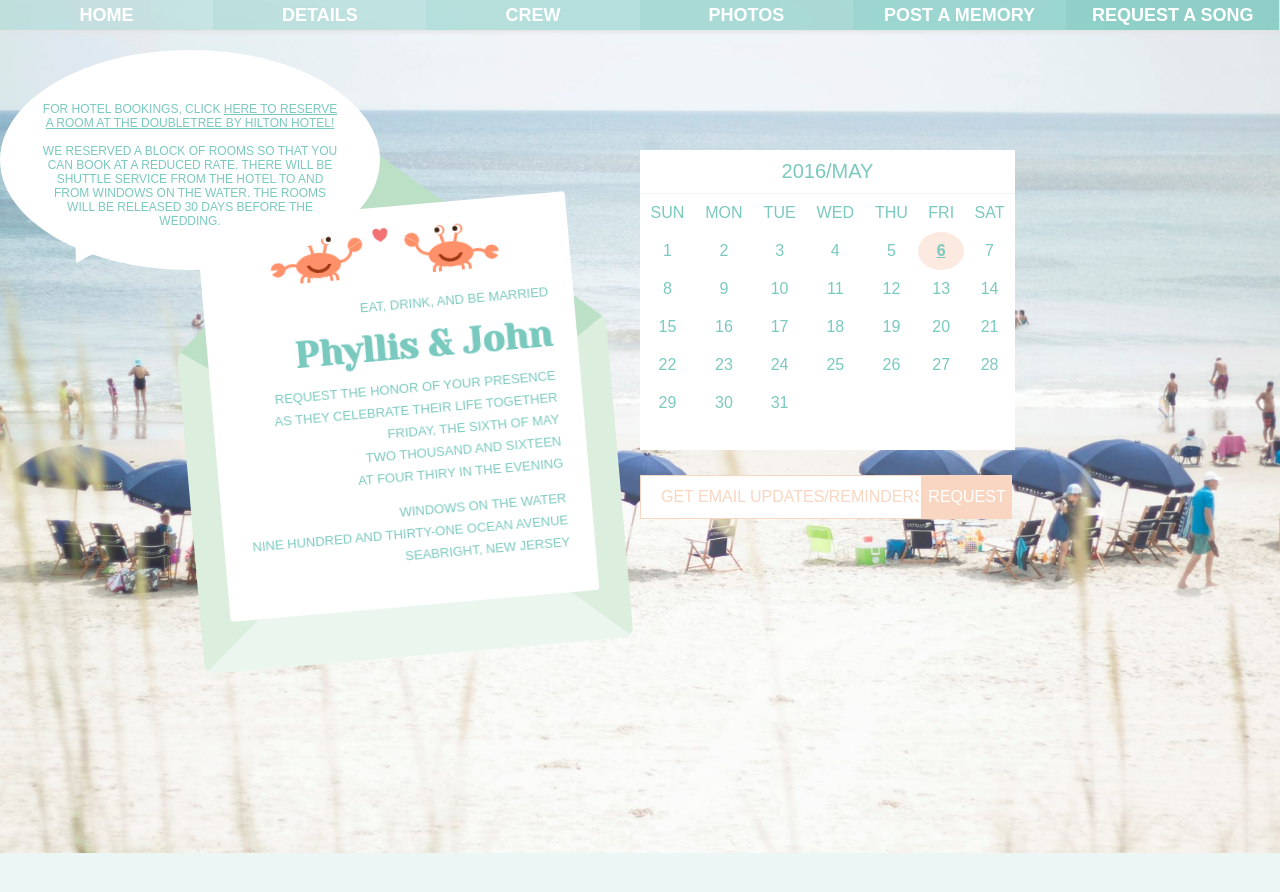
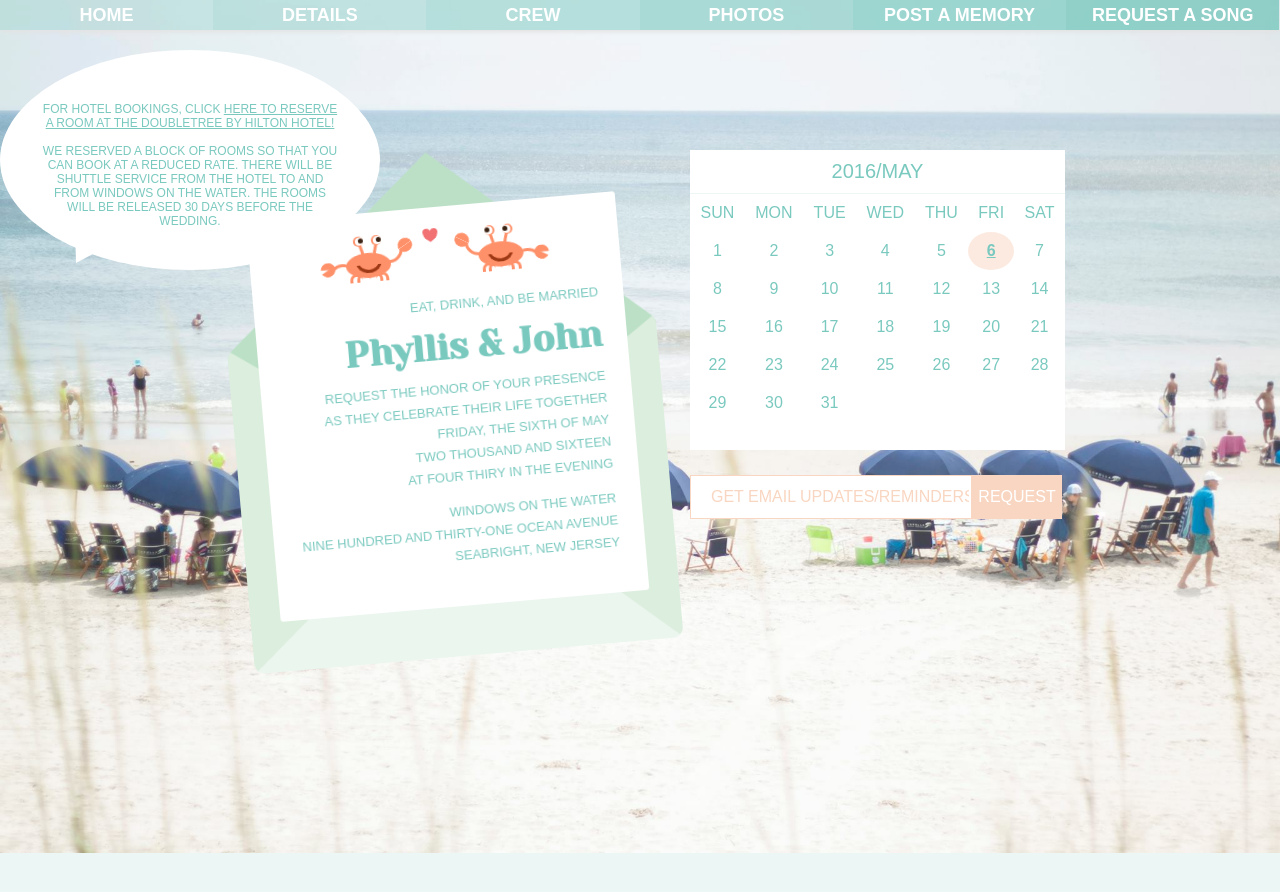
Before and after one commit to phyllisandjohn/phyllisandjohn.github.io, a Jekyll site: the page details/index.html, which Jekyll copies as it is, in a window 1280 px wide. Shown: the top 892 px of the page. Built offline with Jekyll 4.4.1, drawn with Linux system fonts in a browser that asks for light colours.

Commit message:
Update details.css

```diff
--- a/css/details.css
+++ b/css/details.css
@@ -11,13 +11,13 @@
 	-ms-transform: rotate(-5deg);
 	-o-transform: rotate(-5deg);
 	transform: rotate(-5deg);
-	margin-left: -450px;
+	margin-left: -400px;
 	margin-top: 500px;
 }
 .calendar {
 	position: absolute;
 	left: 50%;
-	margin-left: 0px;
+	margin-left: 50px;
 	margin-top: 150px;
 	width: 375px;
 	height: 300px;
@@ -45,7 +45,7 @@ td {
 .subscribe {
 	position: absolute;
 	left: 50%;
-	margin-left: 0px;
+	margin-left: 50px;
 	margin-top: 475px;
 	width: 375px;
 	height: 40px;
@@ -89,7 +89,7 @@ td {
 	padding-top: 15px;
 	position: absolute;
 	left: 50%;
-	margin-left: 182.5px;
+	margin-left: 232.5px;
 	margin-top: 50px;
 	text-align: center;
 	background: #FCEBE0;
```
